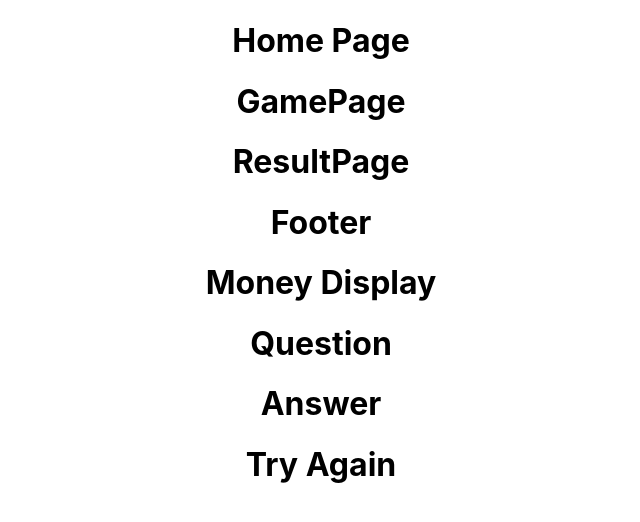
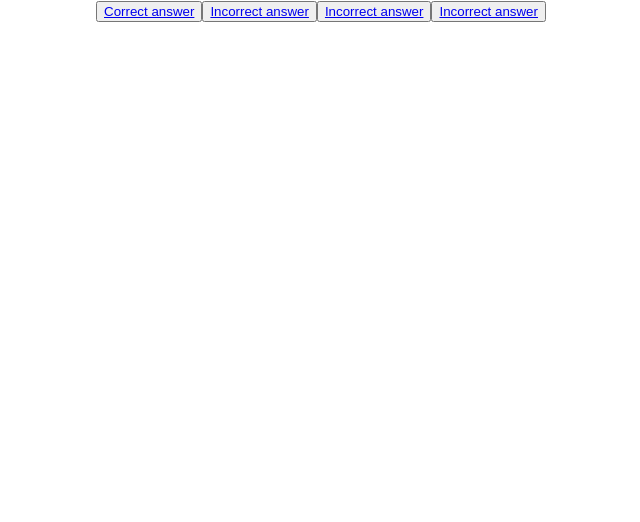
Before and after one commit to SoFar-SoGood/master, a React (Create React App) app: page /GamePage in a window 1280 px wide. Shown: the top 522 px of the page, without its empty margins (319-959 px from the left). Built offline with nearby package versions, Linux system fonts and the light colour scheme.

Commit message:
Implement Router/Switch on app.js added link to buttons on GameP,HomeP,ResultP

```diff
--- a/package.json
+++ b/package.json
@@ -8,6 +8,7 @@
     "@testing-library/user-event": "^12.1.10",
     "react": "^17.0.2",
     "react-dom": "^17.0.2",
+    "react-router-dom": "^5.2.0",
     "react-scripts": "4.0.3",
     "web-vitals": "^1.0.1"
   },
--- a/src/App.js
+++ b/src/App.js
@@ -1,25 +1,21 @@
 import React from "react";
 import "./App.css";
-import Answer from "./components/Answer";
-import Footer from "./components/Footer";
+import { BrowserRouter as Router, Switch, Route, Link } from "react-router-dom";
+import HomePage from "./components/HomePage";
 import GamePage from "./components/GamePage";
-import HomePage from "./components/HomePage";
-import MoneyDisplay from "./components/MoneyDisplay";
-import Question from "./components/Question";
 import ResultPage from "./components/ResultPage";
-import TryAgain from "./components/TryAgain";
-
 function App() {
   return (
     <div className="App">
-      <HomePage />
-      <GamePage />
-      <ResultPage />
-      <Footer />
-      <MoneyDisplay />
-      <Question />
-      <Answer />
-      <TryAgain />
+      <Router>
+        <div>
+          <Switch>
+            <Route path="/GamePage" component={GamePage} />
+            <Route path="/ResultPage" component={ResultPage} />
+            <Route path="/" component={HomePage} />
+          </Switch>
+        </div>
+      </Router>
     </div>
   );
 }
--- a/src/components/GamePage.js
+++ b/src/components/GamePage.js
@@ -1,9 +1,22 @@
 import React from "react";
+import { BrowserRouter as Router, Switch, Route, Link } from "react-router-dom";
+import ResultPage from "./ResultPage";
 
 function GamePage() {
   return (
     <div>
-      <h1> GamePage</h1>
+      <button>
+        <Link to="/ResultPage">Correct answer</Link>
+      </button>
+      <button>
+        <Link to="/ResultPage">Incorrect answer</Link>
+      </button>
+      <button>
+        <Link to="/ResultPage">Incorrect answer</Link>
+      </button>
+      <button>
+        <Link to="/ResultPage">Incorrect answer</Link>
+      </button>
     </div>
   );
 }
--- a/src/components/HomePage.js
+++ b/src/components/HomePage.js
@@ -1,9 +1,13 @@
 import React from "react";
+import { BrowserRouter as Router, Switch, Route, Link } from "react-router-dom";
+import GamePage from "./GamePage";
 
 function HomePage() {
   return (
     <div>
-      <h1>Home Page</h1>
+      <button>
+        <Link to="/GamePage">Let's dive in!</Link>
+      </button>
     </div>
   );
 }
--- a/src/components/ResultPage.js
+++ b/src/components/ResultPage.js
@@ -1,9 +1,12 @@
 import React from "react";
+import { BrowserRouter as Router, Switch, Route, Link } from "react-router-dom";
 
 function ResultPage() {
   return (
     <div>
-      <h1>ResultPage</h1>
+      <button>
+        <Link to="/">Try Again!</Link>
+      </button>
     </div>
   );
 }
--- a/src/components/TryAgain.js
+++ /dev/null
@@ -1,9 +0,0 @@
-import React from "react";
-function TryAgain() {
-  return (
-    <div>
-      <h1>Try Again</h1>
-    </div>
-  );
-}
-export default TryAgain;
```
Also changed, not shown: 2 other files (tests, documents, lock files or other folders).
